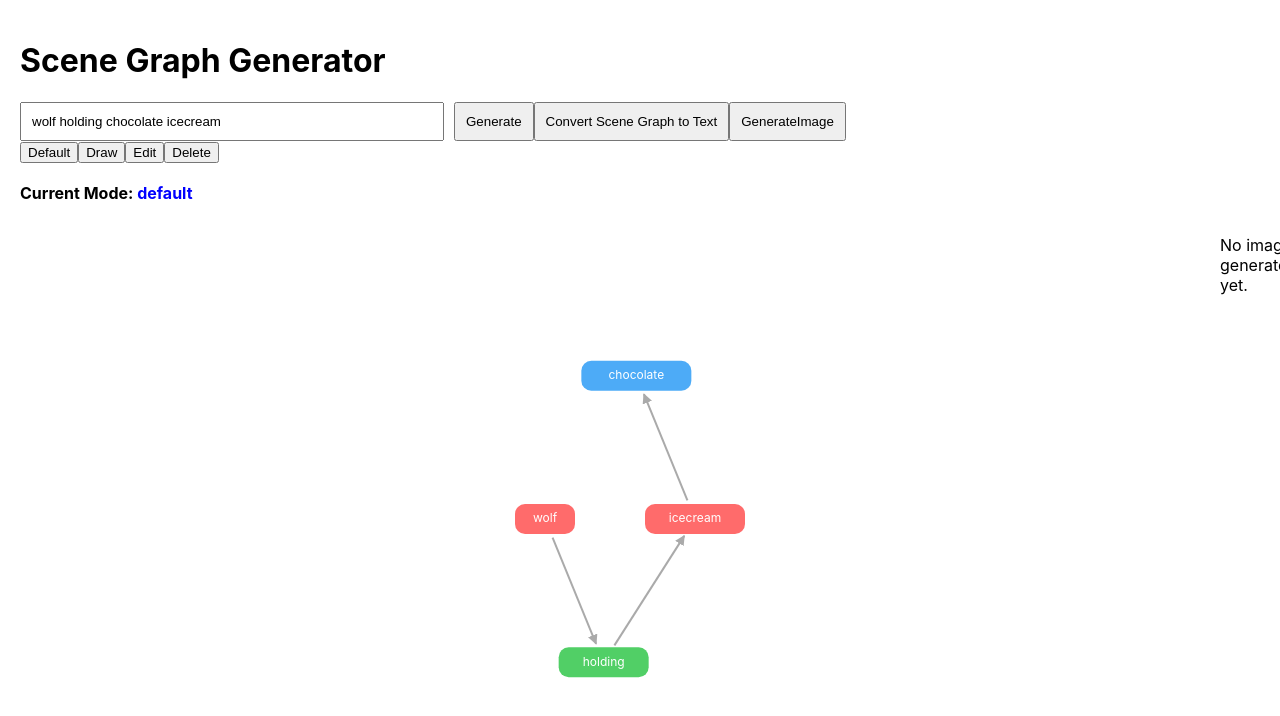
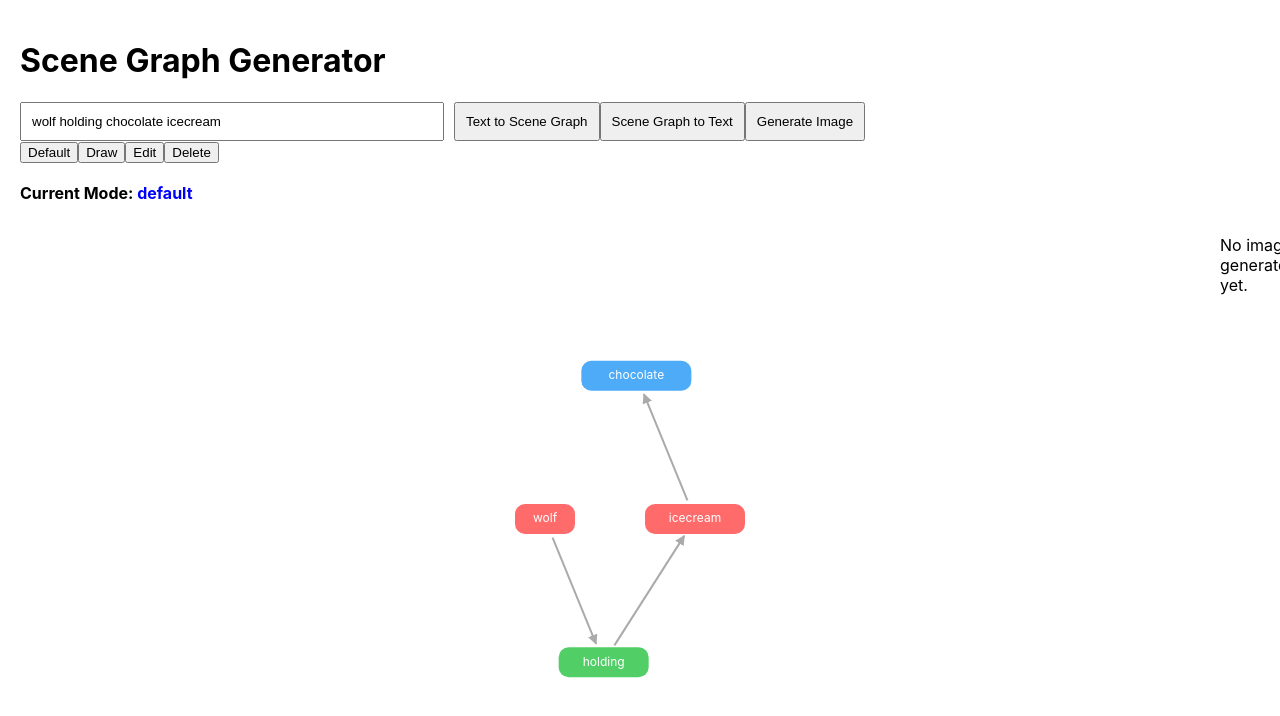
Before and after one commit to ZzeongB/Scene-Graph-Visualizer, a React (Create React App) app: page / in a window 1280 px wide. Shown: the top 716 px of the page. Built offline with nearby package versions, Linux system fonts and the light colour scheme.

Commit message:
change button names

```diff
--- a/src/App.js
+++ b/src/App.js
@@ -112,16 +112,16 @@ const App = () => {
           style={{ padding: "10px" }}
           onClick={handleGenerateSceneGraph}
         >
-          Generate
+          Text to Scene Graph
         </button>
         <button
           onClick={handleGenerateTextFromSceneGraph}
           style={{ padding: "10px" }}
         >
-          Convert Scene Graph to Text
+          Scene Graph to Text
         </button>
         <button onClick={handleGenerateImageSubmit} style={{ padding: "10px" }}>
-          GenerateImage
+          Generate Image
         </button>
       </div>
 
```
